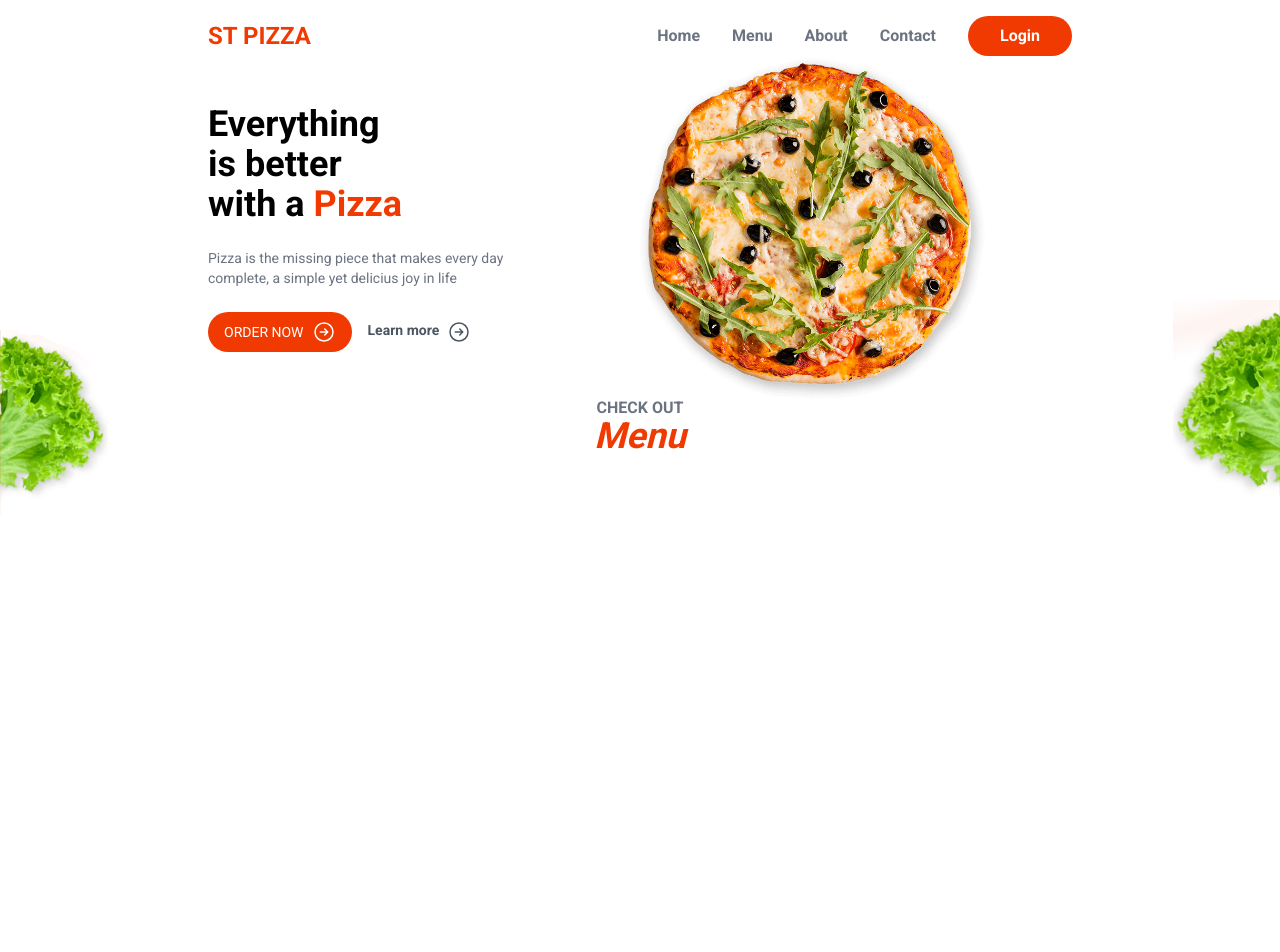
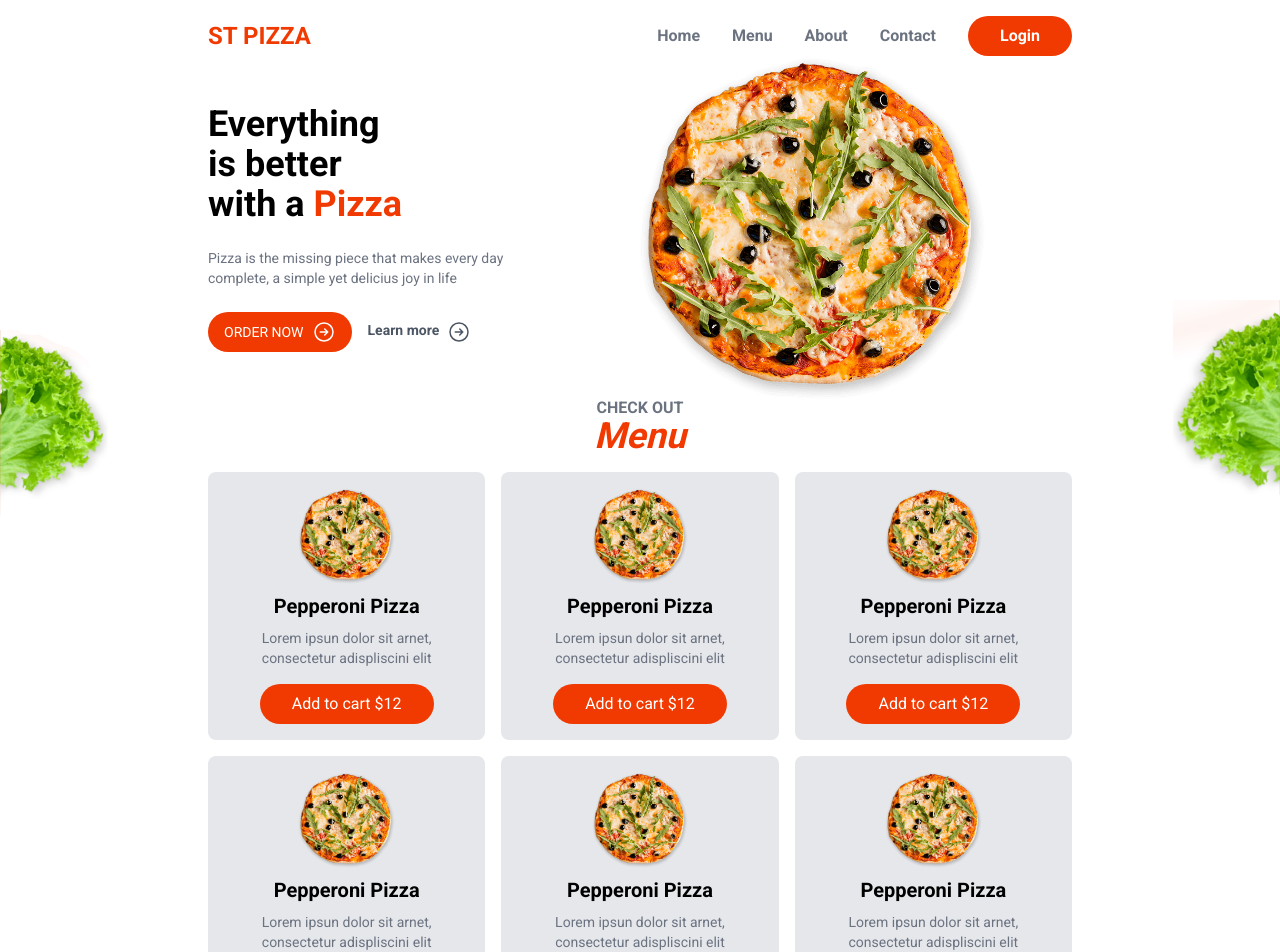
Before and after one commit to JoaquinHAcosta/food-app, a Next.js app: page / in a window 1280 px wide. Shown: the top 952 px of the page. Built offline with nearby package versions, Linux system fonts and the light colour scheme.

Commit message:
menu item done

```diff
--- a/src/components/layout/HomeMenu.js
+++ b/src/components/layout/HomeMenu.js
@@ -1,8 +1,7 @@
 import Image from 'next/image'
-import React from 'react'
+import MenuItem from '../menu/MenuItem'
 
 const HomeMenu = () => {
-  //<></>
   return (
     <section className="">
       <div className="absolute h-full left-0 right-0 w-full justify-start">
@@ -13,11 +12,19 @@ const HomeMenu = () => {
           <Image src={'/sallad2.png'} alt={'sallad'} width={107} height={195} />
         </div>
       </div>
-      <div className="text-center">
+      <div className="text-center mb-4">
         <h3 className="uppercase text-gray-500 font-semibold leading-4">
           Check out
         </h3>
         <h2 className="text-primary font-bold text-4xl italic">Menu</h2>
+      </div>
+      <div className="grid grid-cols-3 gap-4">
+        <MenuItem />
+        <MenuItem />
+        <MenuItem />
+        <MenuItem />
+        <MenuItem />
+        <MenuItem />
       </div>
     </section>
   )
--- /dev/null
+++ b/src/components/menu/MenuItem.js
@@ -0,0 +1,24 @@
+import React from 'react'
+
+const MenuItem = () => {
+  return (
+    <div className="bg-gray-200 p-4 rounded-lg text-center hover:bg-white hover:shadow-md hover:shadow-black/25 transition-all">
+      <div className="text-center">
+        <img
+          className="max-h-auto max-h-24 block mx-auto"
+          src="/pizza.png"
+          alt="pizza"
+        />
+      </div>
+      <h4 className="font-semibold text-xl my-2">Pepperoni Pizza</h4>
+      <p className="text-gray-500 text-sm">
+        Lorem ipsun dolor sit arnet, consectetur adispliscini elit
+      </p>
+      <button className=" mt-4 bg-primary text-white rounded-full px-8 py-2">
+        Add to cart $12
+      </button>
+    </div>
+  )
+}
+
+export default MenuItem
```
